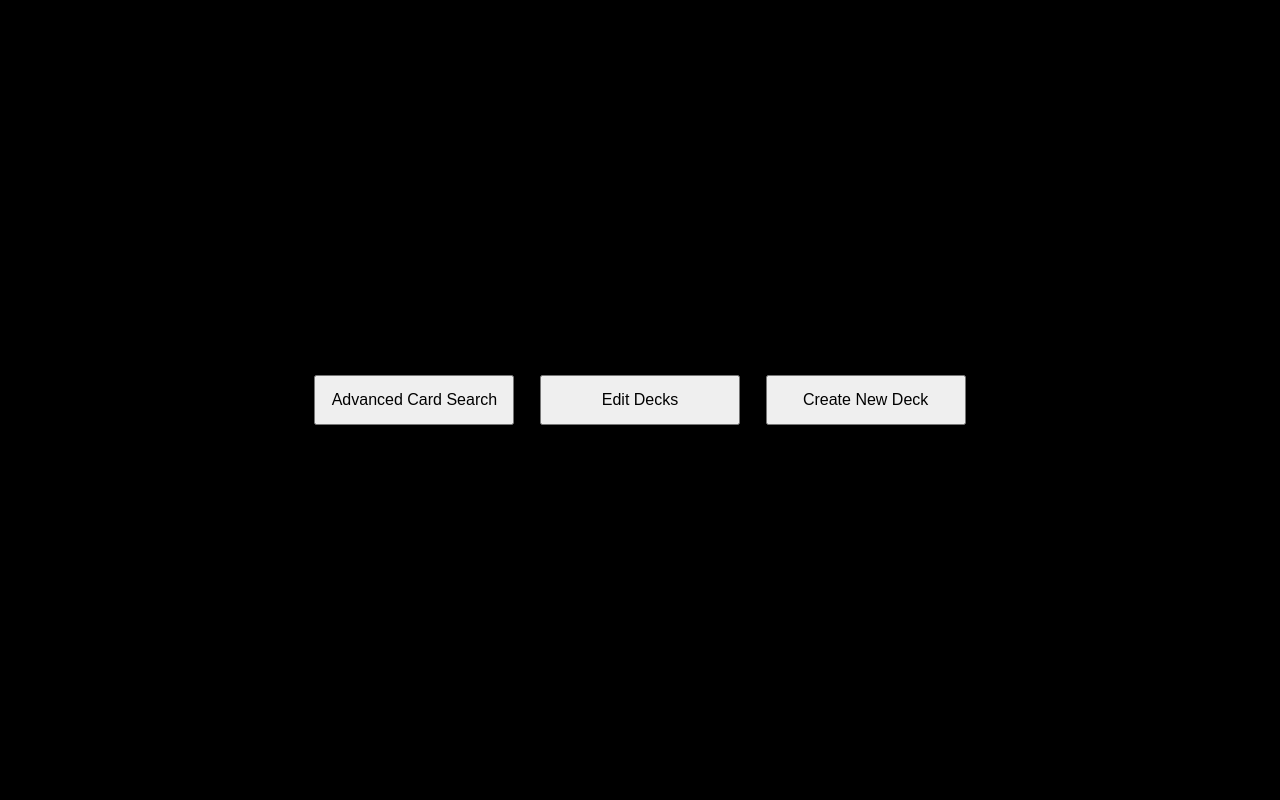
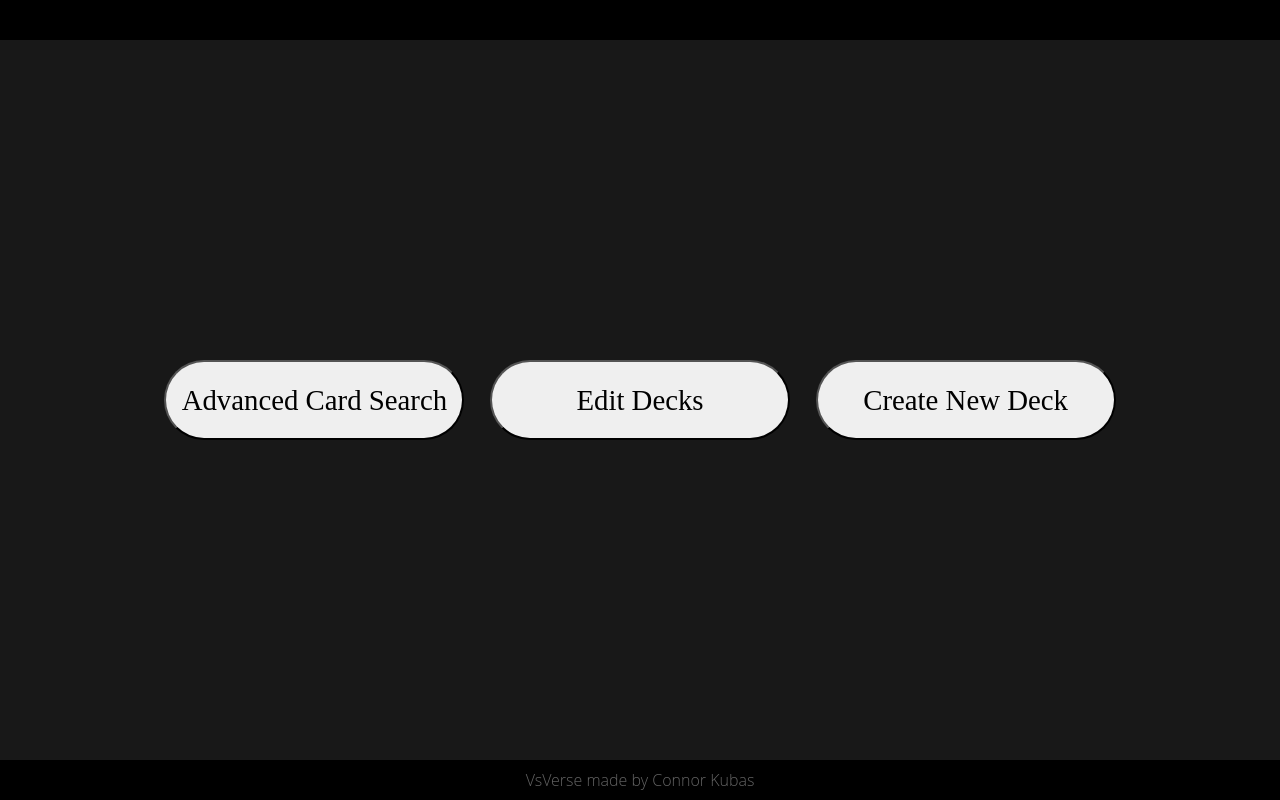
Before and after one commit to Connor-Kubas/vsverse, a Django app: page / in a window 1280 px wide. Run offline with Django 4.2, Linux system fonts and the light colour scheme; data that the repository does not hold is empty; some libraries are stand-ins or nearby versions.

Commit message:
Improved modals

```diff
--- a/vsverse/core/urls.py
+++ b/vsverse/core/urls.py
@@ -16,6 +16,9 @@ urlpatterns = [
 
     path('add_table_row/<int:deck_id>/<int:card_id>/', views.add_table_row, name='add_table_row'),
     # path('add_from_search/<int:deck_id/<int:card_id>')
+
+    path('edit-deck-modal', views.edit_deck, name='edit-deck-modal'),
+    path('create-deck-modal', views.create_deck, name='create-deck-modal'),
 ]
 
 urlpatterns += static(settings.STATIC_URL, document_root=settings.STATIC_ROOT)
--- a/vsverse/core/views.py
+++ b/vsverse/core/views.py
@@ -91,3 +91,13 @@ def add_table_row(request, deck_id, card_id):
         'deck_id': deck_id,
     }
     return render(request, template_name, context)
+
+def edit_deck(request):
+
+    decks = Decks.objects.all()
+    context = {'decks': decks}
+
+    return render(request, 'partials/edit-deck-modal.html', context)
+
+def create_deck(request):
+    return render(request, 'partials/create-deck-modal.html')
--- a/vsverse/static/css/styles.css
+++ b/vsverse/static/css/styles.css
@@ -11,9 +11,19 @@
     align-items: center;
 } */
 
+.container {
+    display: flex;
+    height: 100vh;
+    width: 100vw;
+    flex-direction: column;
+    justify-content: space-between;
+    align-items: center;
+}
+
 * {
     padding: 0;
     margin: 0;
+    font-family: 'Open Sans Light';
 }
 
 .row {
@@ -36,7 +46,7 @@ html, body {
 
 body {
     /* background-color: rgb(54, 53, 66); */
-    background-color:  black;
+    background-color:  rgb(24, 24, 24);
     color: white;
 }
 
@@ -81,23 +91,29 @@ body {
 
 .page-select-container {
     width: 100vw;
-    height: 100vh;
+    /* height: 100vh; */
     display: flex;
     justify-content: center;
     align-items: center;
 }
 
 .page-select-input  {
+    transition: transform .2s;
+    font-family: 'Open Sans Regular';
+    font-family: "Percolator";
     cursor: pointer;
-    font-size: 1em;
+    font-size: 1.8em;
     margin: 1%;
-    width: 200px;
-    height: 50px;
+    width: 300px;
+    height: 80px;
+    border-radius: 500px;
 }
 
 .page-select-input:hover {
+
+    transform: scale(1.1);
     outline: none;
-    background-color:rgb(139, 139, 139)
+    background-color:rgb(189, 234, 255)
 }
 
 .edit-deck-button {
@@ -114,7 +130,7 @@ body {
 
  /* The Modal (background) */
  .modal {
-    display: none; /* Hidden by default */
+    display: none;
     position: fixed; /* Stay in place */
     z-index: 1; /* Sit on top */
     left: 0;
@@ -123,7 +139,7 @@ body {
     height: 100%; /* Full height */
     overflow: auto; /* Enable scroll if needed */
     background-color: rgb(0,0,0); /* Fallback color */
-    background-color: rgba(0,0,0,0.4); /* Black w/ opacity */
+    background-color: rgba(0,0,0,0.6); /* Black w/ opacity */
   }
 
   /* Modal Content/Box */
--- a/vsverse/static/js/script.js
+++ b/vsverse/static/js/script.js
@@ -1,15 +1,17 @@
 window.addEventListener('load', function () {
-  var modal = document.getElementById("myModal");
+  var modal = document.getElementById("modal");
 
   // Get the button that opens the modal
-  var btn = document.getElementById("myBtn");
+  var btn = document.getElementsByClassName("page-select-input-modal");
 
   // Get the <span> element that closes the modal
   // var span = document.getElementsByClassName("close")[0];
 
   // When the user clicks on the button, open the modal
-  btn.onclick = function() {
-    modal.style.display = "flex";
+  for (let i = 0; i < btn.length; i++) {
+    btn[i].onclick = function() {
+      modal.style.display = "flex";
+    }
   }
 
   // When the user clicks on <span> (x), close the modal
--- a/vsverse/templates/index.html
+++ b/vsverse/templates/index.html
@@ -5,34 +5,56 @@
 
 {% block content %}
 
-<div class="page-select-container">
-    <input class="page-select-input" type="button" value="Advanced Card Search">
-    {% comment %} <input class="page-select-input" type="button" value="Edit Decks"> {% endcomment %}
+<div class="container">
 
-    <button class="page-select-input" id="myBtn">
-        Edit Decks
-    </button>
+    <div class="banner">
+        <p></p>
+    </div>
 
-    <input class="page-select-input" type="button" value="Create New Deck">
-</div>
+    <div class="page-select-container">
+        <input class="page-select-input" type="button" value="Advanced Card Search">
+        {% comment %} <input class="page-select-input" type="button" value="Edit Decks"> {% endcomment %}
 
-<div id="myModal" class="modal">
+        <button class="page-select-input page-select-input-modal" hx-get="edit-deck-modal" hx-target="#modal">
+            Edit Decks
+        </button>
 
-    <!-- Modal content -->
-    <div class="modal-content">
+        <button class="page-select-input page-select-input-modal" hx-get="create-deck-modal" hx-target="#modal">
+            Create New Deck
+        </button>
 
-        <h2>Choose which deck to edit</h2>
+        <!-- Modal -->
+        <div id="modal" class="modal"></div>
 
-      {% comment %} <span class="close">&times;</span> {% endcomment %}
+    </div>
 
-        <div class="modal-titles">
-            {% for deck in decks %}
-                <a class="edit-deck-button" href="/deck/{{ deck.id }}">{{ deck.title }}</a>
-            {% endfor %}
-        </div>
-    </div>
+    <footer>
+        <p>VsVerse made by Connor Kubas</p>
+    </footer>
 
 </div>
 
+<style>
+    footer {
+        width: 100vw;
+        height: 5%;
+        background-color: black;
+        color: rgb(100, 100, 100);
+
+        display: flex;
+        justify-content: center;
+        align-items: center;
+    }
+
+    .banner {
+        width: 100vw;
+        height: 5%;
+        background-color: black;
+    }
+
+    #modal-content: {
+
+    }
+</style>
 
 {% endblock %}
```
Also changed, not shown: vsverse/templates/edit_modal.html (deleted, +0 -26 lines), vsverse/templates/partials/create-deck-modal.html (added, +8 -0 lines), vsverse/templates/partials/edit-deck-modal.html (added, +18 -0 lines).
